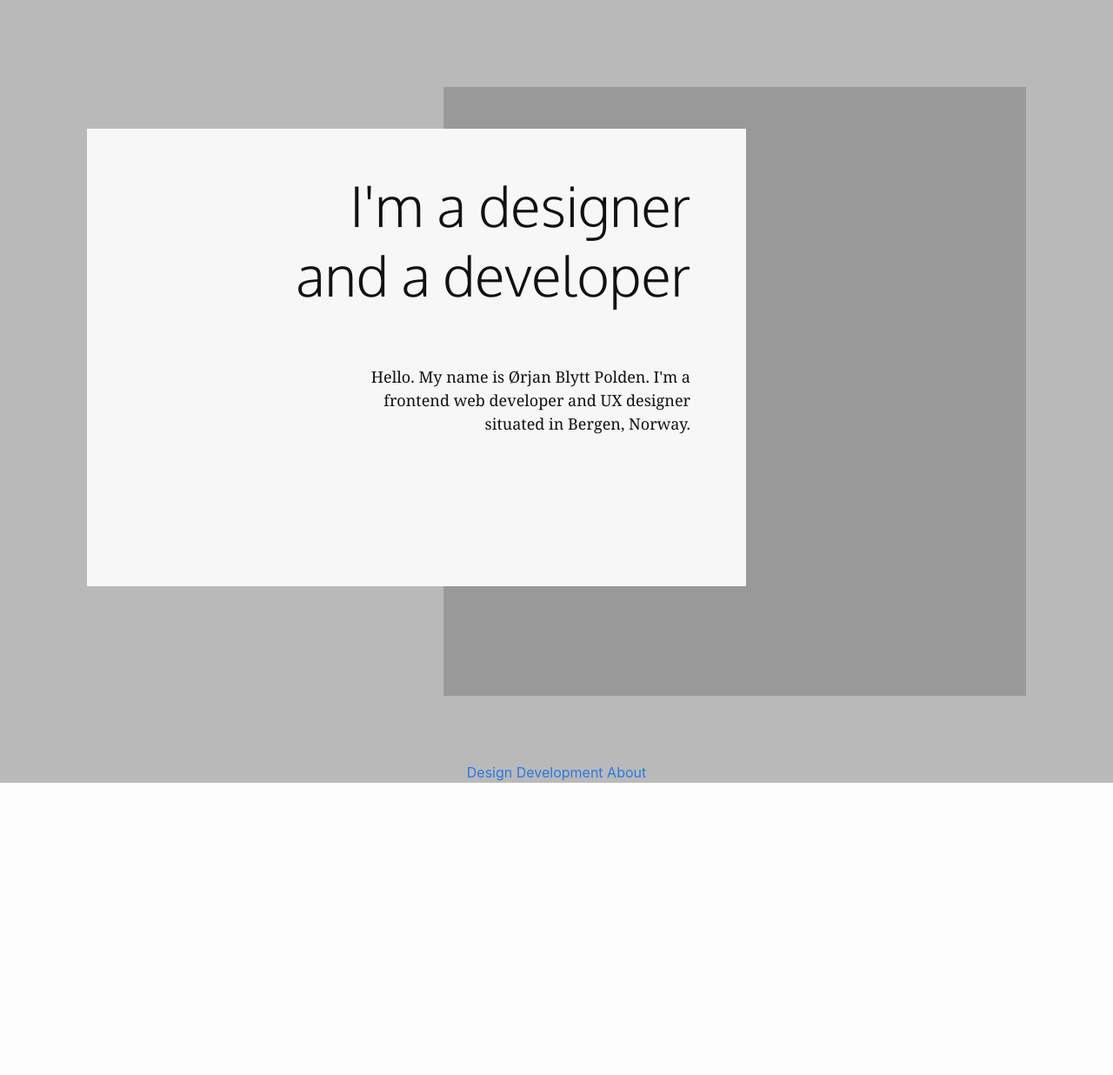
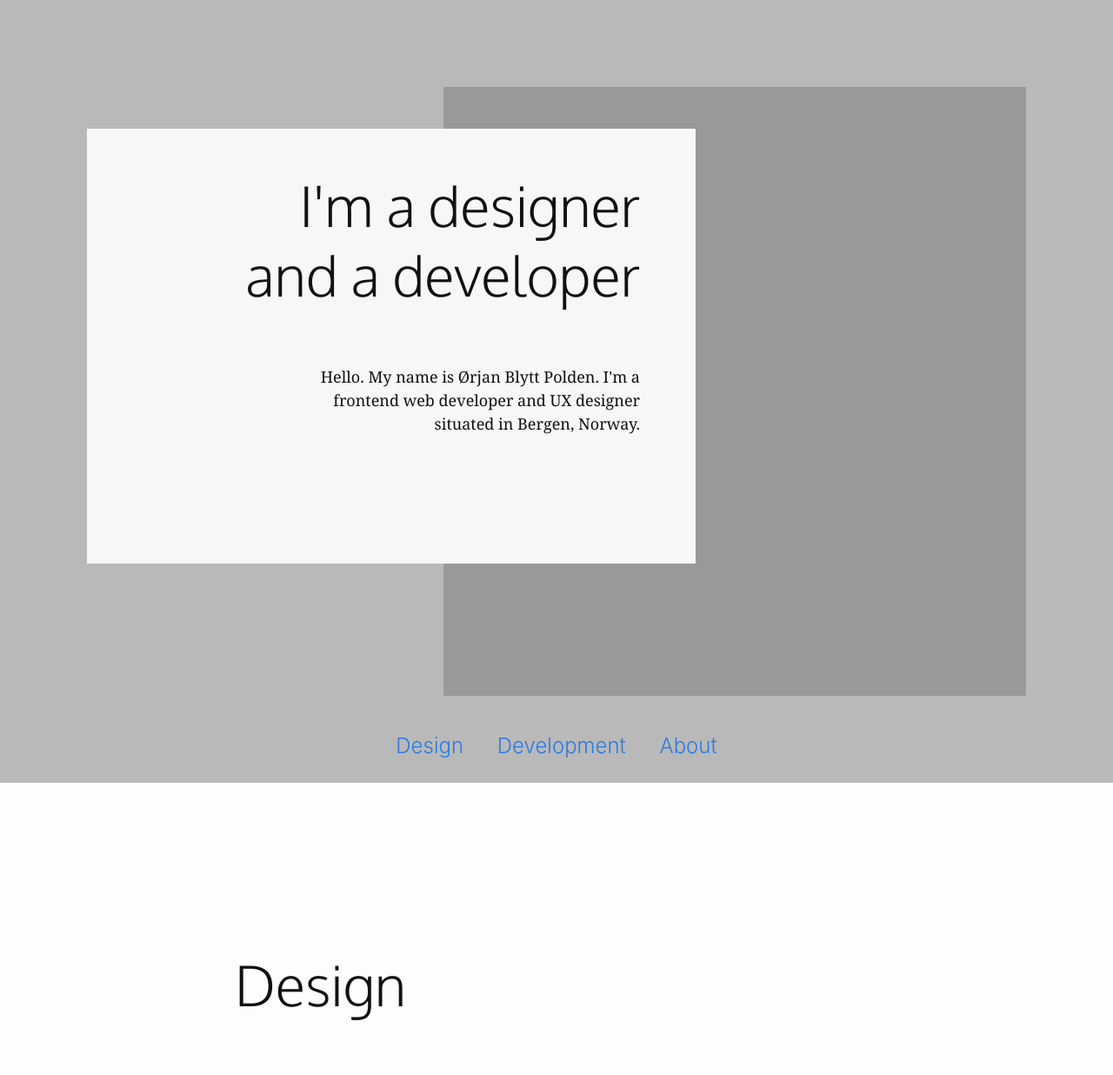
Before and after one commit to orjanbp/portfolio, a Jekyll site: the page built from index.md, in a window 1280 px wide. Shown: the whole page at 87% size. Built offline with Jekyll 4.4.1, drawn with Linux system fonts in a browser that asks for light colours; before the commit the page ends 900 px from its top, so only the background shows below that.

Commit message:
Finalize splash, start showcase section

```diff
--- /dev/null
+++ b/_includes/home/section-design.html
@@ -0,0 +1,10 @@
+<section id="home-splash" class="showcase wrapper">
+
+    <div class="showcase-text">
+        <h1>Design</h1>
+        <p>
+
+        </p>
+    </div>
+
+</section>
--- a/_includes/home/splash.html
+++ b/_includes/home/section-splash.html
@@ -17,7 +17,7 @@
 
     </div>
 
-    <nav id="navbar" class="navbar-desktop navbar-mobile">
+    <nav id="navbar" class="navbar navbar-desktop navbar-mobile">
         <a>
             Design
         </a>
--- a/_layouts/home.html
+++ b/_layouts/home.html
@@ -6,7 +6,9 @@ layout: default
 
 <main class="page-content" aria-label="Content">
 
-  {%- include home/splash.html -%}
+  {%- include home/section-splash.html -%}
+
+  {%- include home/section-design.html -%}
 
 </main>
 
--- a/_sass/theme.scss
+++ b/_sass/theme.scss
@@ -48,5 +48,6 @@ $on-laptop:        800px !default;
   "theme/base",
   "theme/layout",
   "theme/syntax-highlighting",
-  "theme/partials/splash"
+  "theme/partials/splash",
+  "theme/partials/showcase"
 ;
--- /dev/null
+++ b/_sass/theme/partials/_showcase.scss
@@ -0,0 +1,3 @@
+.showcase {
+    margin-top: 192px;
+}
--- a/_sass/theme/partials/_splash.scss
+++ b/_sass/theme/partials/_splash.scss
@@ -23,14 +23,16 @@
     width: 670px;
     height: 700px;
     background-color: #999999;
+    box-sizing: border-box;
 }
 
 .splash-block-left {
     position: absolute;
     top: 48px;
-    width: 630px;
-    height: 430px;
+    width: 700px;
+    height: 500px;
     background-color: #f7f7f7;
+    box-sizing: border-box;
     padding: 48px 64px;
 }
 
@@ -46,7 +48,14 @@
     max-width: 400px;
 }
 
+.navbar a {
+    font-family: 'Oxygen' sans-serif;
+    font-weight: 300;
+    font-size: 1.5rem;
+    margin: 0px 16px;
+}
+
 .navbar-desktop {
     position: absolute;
-    bottom: 0;
+    bottom: 24px;
 }
```
